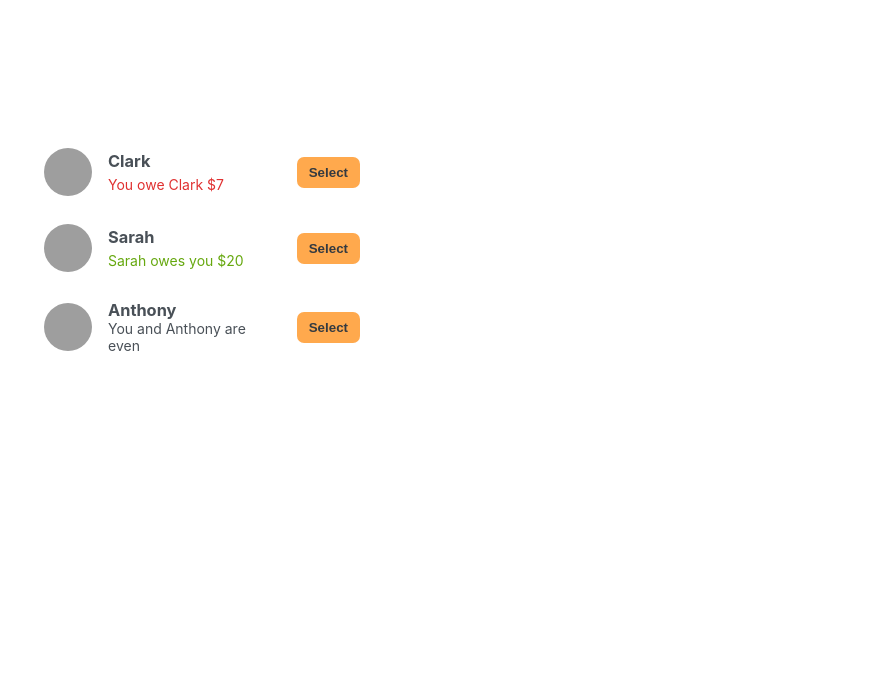
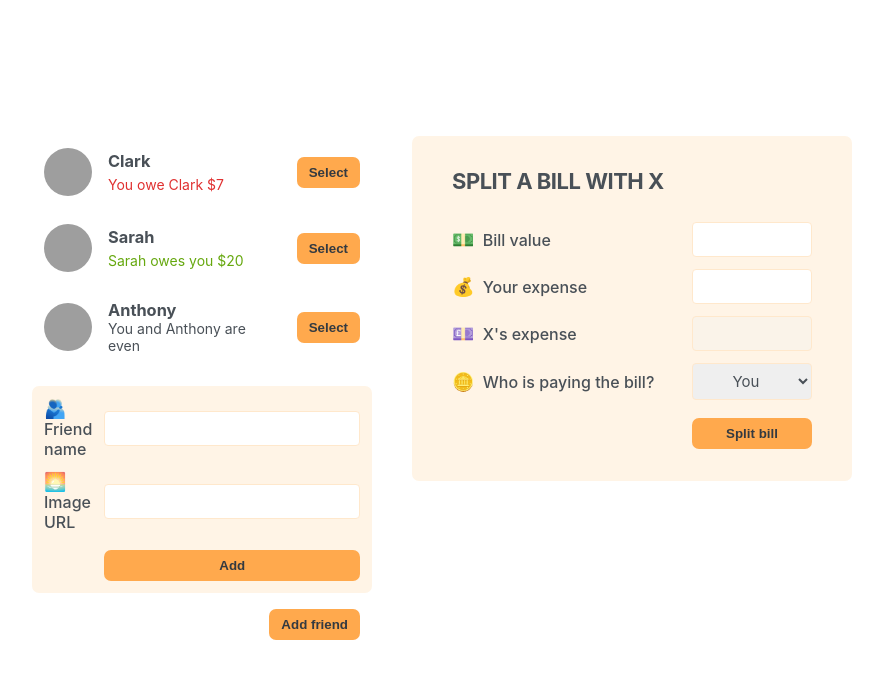
Before and after one commit to semyonsurkov/eat-n-split, a React (Vite) app: page / in a window 1280 px wide. Shown: the top 678 px of the page, without its empty margins (198-1081 px from the left). Built offline with nearby package versions, Linux system fonts and the light colour scheme; grey boxes are pictures that could not be loaded.

Commit message:
Add static forms

```diff
--- a/src/App.jsx
+++ b/src/App.jsx
@@ -24,7 +24,11 @@ export default function App() {
     <div className="app">
       <div className="sidebar">
         <FriendsList />
+        <FormAddFriend />
+        <Button>Add friend</Button>
       </div>
+
+      <FormSplitBill />
     </div>
   );
 }
@@ -59,7 +63,48 @@ function Friend({ friend }) {
       )}
       {friend.balance === 0 && <p>You and {friend.name} are even</p>}
 
-      <button className="button">Select</button>
+      <Button>Select</Button>
     </li>
   );
 }
+
+function Button({ children }) {
+  return <button className="button">{children}</button>;
+}
+
+function FormAddFriend() {
+  return (
+    <form className="form-add-friend">
+      <label>🫂Friend name</label>
+      <input type="text" />
+      <label>🌅Image URL</label>
+      <input type="text" />
+      <Button>Add</Button>
+    </form>
+  );
+}
+
+function FormSplitBill() {
+  return (
+    <form className="form-split-bill">
+      <h2>Split a bill with X</h2>
+
+      <label>💵 Bill value</label>
+      <input type="text" />
+
+      <label>💰️ Your expense</label>
+      <input type="text" />
+
+      <label>💷 X's expense</label>
+      <input type="text" disabled />
+
+      <label>🪙 Who is paying the bill?</label>
+      <select>
+        <option value="user">You</option>
+        <option value="friend">X</option>
+      </select>
+
+      <Button>Split bill</Button>
+    </form>
+  );
+}
```
